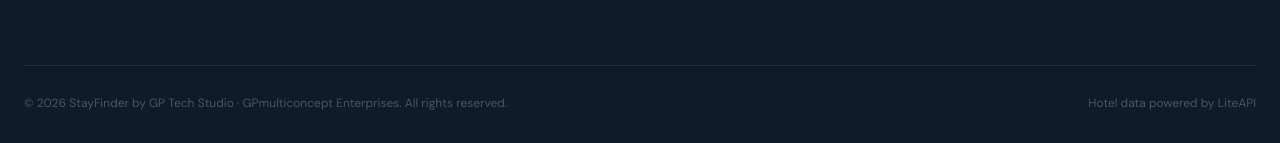
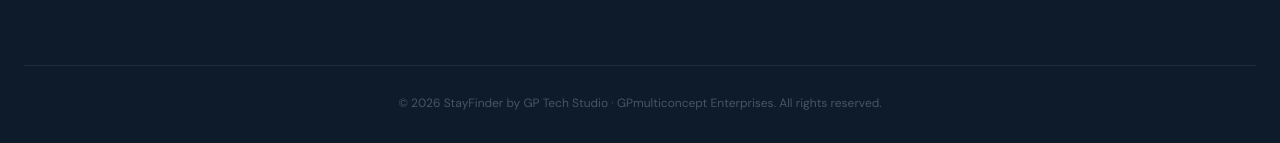
Before and after one commit to GPmulticoncept/stayfinder, a React (Vite) app: page /hotel/1 in a window 1280 px wide. Shown: the part 676-819 px from the top of the page. Built offline with nearby package versions, Linux system fonts and the light colour scheme; no server answers.

Commit message:
fix: remove LiteAPI credit, center copyright in footer

```diff
--- a/src/components/Footer.jsx
+++ b/src/components/Footer.jsx
@@ -59,12 +59,9 @@ export default function Footer() {
 
         </div>
 
-        <div className="sf-footer-bottom">
-          <p className="sf-footer-legal">
+        <div className="sf-footer-bottom" style={{ justifyContent: 'center' }}>
+          <p className="sf-footer-legal" style={{ textAlign: 'center' }}>
             © {new Date().getFullYear()} StayFinder by GP Tech Studio · GPmulticoncept Enterprises. All rights reserved.
-          </p>
-          <p className="sf-footer-legal">
-            Hotel data powered by LiteAPI
           </p>
         </div>
       </div>
```
